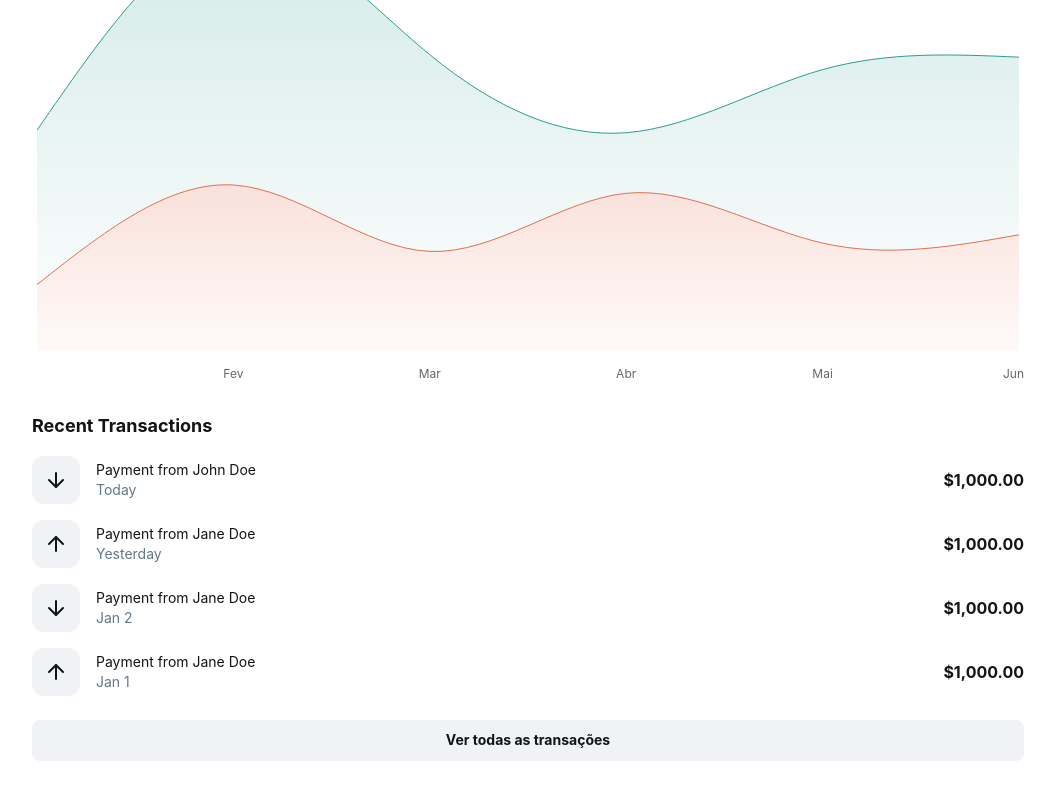
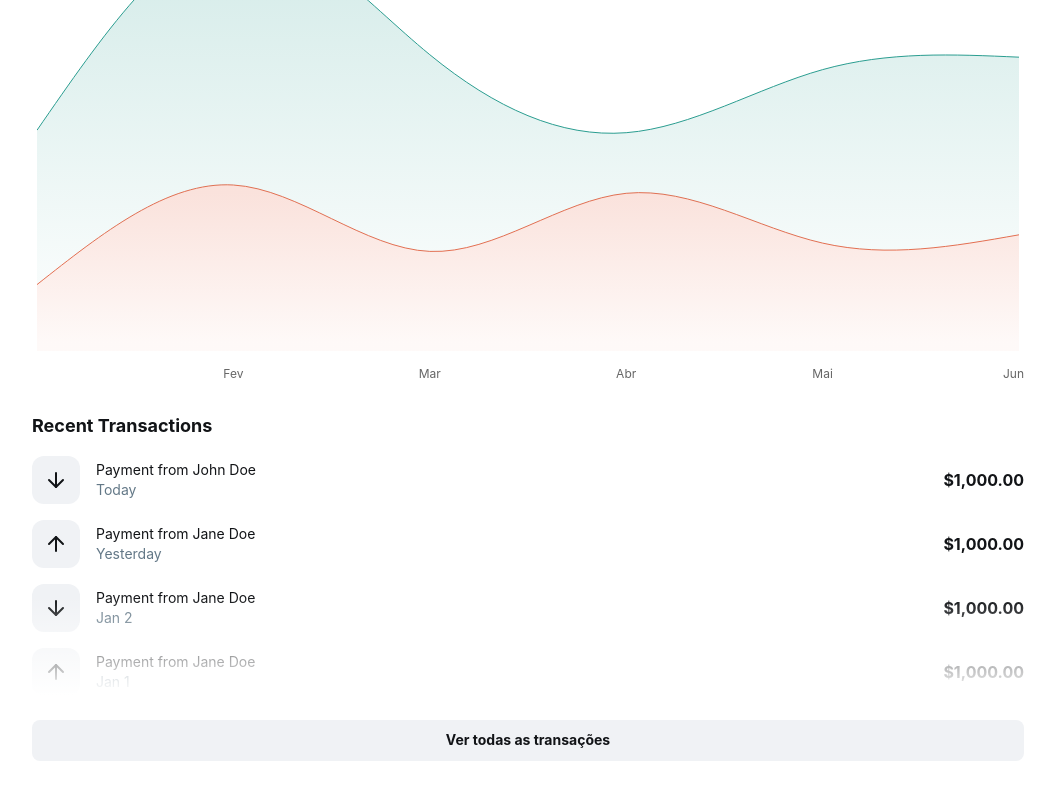
Before and after one commit to 4lysson-a/autono-me, a React (Vite) app in the folder client/: page /dash in a window 1280 px wide. Shown: the part 394-1194 px from the top of the page, without its empty margins (112-1167 px from the left). Built offline with nearby package versions, Linux system fonts and the light colour scheme.

Commit message:
feat: enhance home layout and add gradient shadow to recent transactions

```diff
--- a/client/src/pages/(private)/dash/home.tsx
+++ b/client/src/pages/(private)/dash/home.tsx
@@ -4,7 +4,7 @@ import { FinancialInsights } from "./sections/financial-insights";
 
 export const Home = () => {
   return (
-    <div>
+    <div className="pb-[50px]">
       <header className="flex p-4 py-6">
         <h1 className="text-center w-full font-bold text-lg">Olá, João</h1>
         <Search className="place-items-end" />
--- a/client/src/pages/(private)/dash/sections/recent-transactions.tsx
+++ b/client/src/pages/(private)/dash/sections/recent-transactions.tsx
@@ -60,10 +60,22 @@ const mockData: ITransaction[] = [
   },
 ];
 
+const Shadow = () => {
+  return (
+    <div
+      style={{
+        background:
+          "linear-gradient(180deg, rgba(255, 255, 255, 0) 0%, var(--ui-background) 100%)",
+      }}
+      className="w-full h-[100px] absolute bottom-0 left-0"
+    />
+  );
+};
+
 export const RecentTransactions = () => {
   return (
     <div className="flex flex-col gap-6">
-      <ul className="flex flex-col gap-4">
+      <ul className="flex flex-col gap-4 relative">
         <h3 className="text-lg font-bold">Recent Transactions</h3>
 
         {mockData.map((data) => (
@@ -75,6 +87,7 @@ export const RecentTransactions = () => {
             amount={data.amount}
           />
         ))}
+        <Shadow />
       </ul>
 
       <button className="text-ui-text bg-ui-border text-sm xs:text-md font-bold">
--- a/client/src/theme.css
+++ b/client/src/theme.css
@@ -24,7 +24,11 @@
   --ui-footer: #ffffff;
   --ui-highlight: #0ad95c;
   --ui-lowlight: #d9220a;
-  --ui-gradient: #ffffff;
+  --ui-gradient: linear-gradient(
+    180deg,
+    #f0f2f5 -0.68%,
+    rgba(240, 242, 245, 0) 66.08%
+  );
 }
 
 @media (prefers-color-scheme: dark) {
@@ -37,7 +41,11 @@
     --ui-footer: #1c2126;
     --ui-highlight: #0ad95c;
     --ui-lowlight: #d9220a;
-    --ui-gradient: #ffffff;
+    --ui-gradient: linear-gradient(
+      180deg,
+      #293038 -0.68%,
+      rgba(41, 48, 56, 0) 66.08%
+    );
   }
 }
 
@@ -77,7 +85,6 @@ body {
     padding-bottom: 100px;
   }
 }
-
 
 @layer base {
   :root {
@@ -132,5 +139,5 @@ body {
     --chart-3: 30 80% 55%;
     --chart-4: 280 65% 60%;
     --chart-2: 340 75% 55%;
-    }
+  }
 }
```
